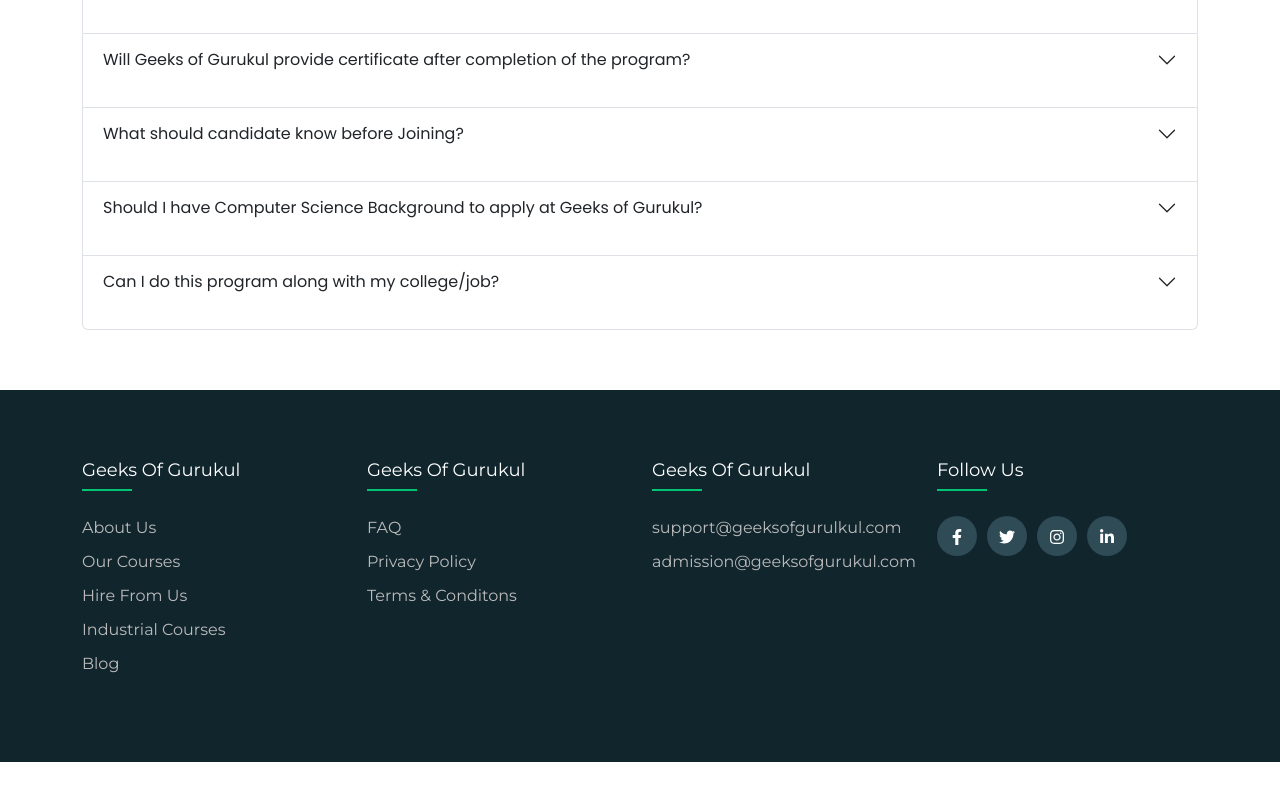
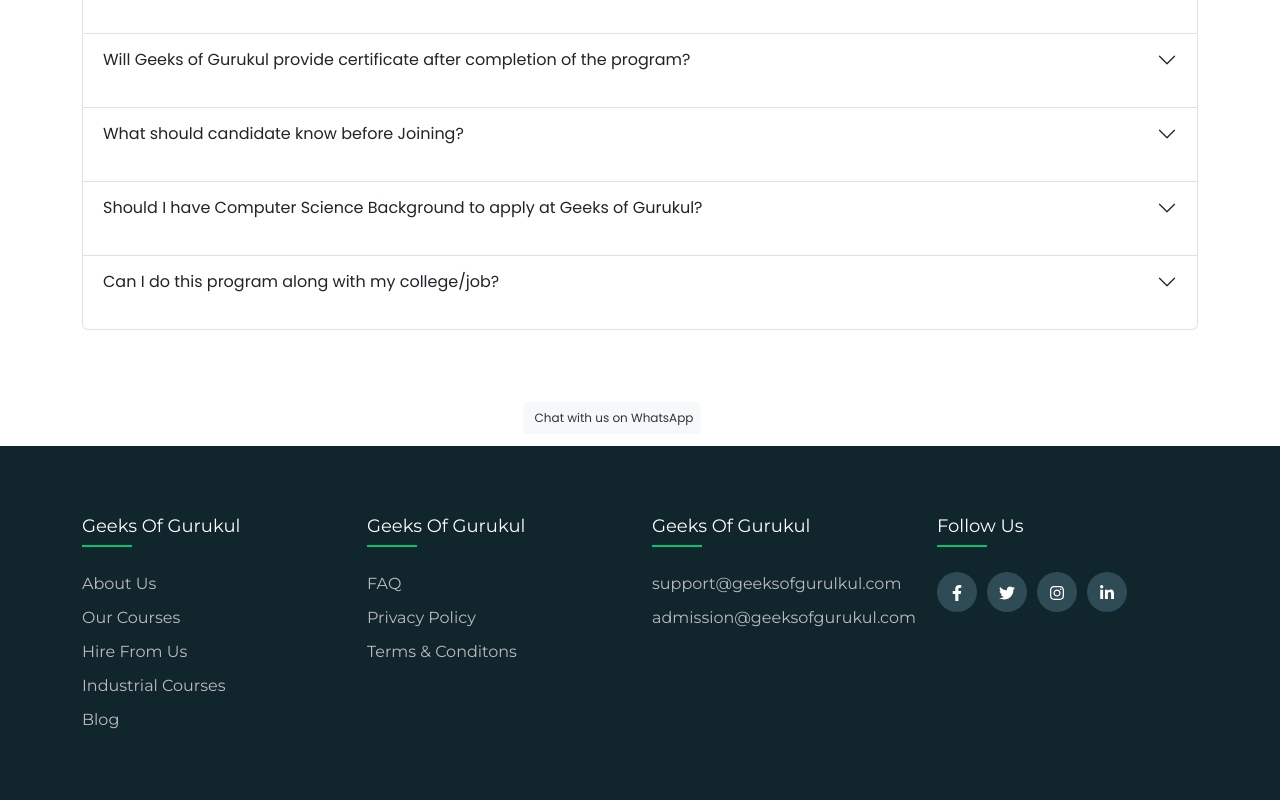
Before and after one commit to KhalidMimMuzahid/gog-main-react-app-client-side, a React (Create React App) app: page / in a window 1280 px wide. Shown: the part 5615-6415 px from the top of the page. Before the commit the page ends 6377 px from the top, so only its background shows below. Built offline with nearby package versions, Linux system fonts and the light colour scheme; no server answers.

Commit message:
whatsapp chat

```diff
--- a/package.json
+++ b/package.json
@@ -23,6 +23,7 @@
     "react-icons": "^4.8.0",
     "react-router-dom": "^6.9.0",
     "react-scripts": "5.0.1",
+    "react-scroll-to-top": "^3.0.0",
     "react-typewriter-effect": "^1.1.0",
     "swiper": "^9.1.1",
     "web-vitals": "^2.1.4"
--- a/src/components/banner/Banner.jsx
+++ b/src/components/banner/Banner.jsx
@@ -5,7 +5,7 @@ import "./Banner.css";
 const Banner = () => {
 
   return (
-    <div className="hero-Area-Ancor-Fixed">
+    <div id="lift-up" className="hero-Area-Ancor-Fixed">
       <div className="container">
         <div className="row align-items-center">
           <div className="col-md-12 col-lg-6 col-xl-7">
--- /dev/null
+++ b/src/components/whatsApp/WhatsAppMessage.css
@@ -0,0 +1,46 @@
+.cleverwa-left-side .cleverwa-toggle {
+    flex-direction: row-reverse;
+}
+
+.cleverwa-toggle {
+    display: flex;
+    align-items: center;
+    justify-content: center;
+    white-space: nowrap;
+    line-height: 100%;
+    cursor: pointer;
+    transition: box-shadow 80ms ease-in-out,width .4s ease .2s;
+}
+
+.cleverwa-toggle .cleverwa-toggle-text {
+    padding: 8px 8px 8px 12px;
+    margin: 0 7px;
+    background-color: #f5f7f9;
+    font-size: 12px;
+    border-radius: 5px;
+    color: #000;
+    opacity: .8;
+    transition: .4s ease all;
+    -webkit-transition: .4s ease all;
+    -moz-transition: .4s ease all;
+}
+
+.cleverwa-container .cleverwa-toggle .cleverwa-toggle-icon, .cleverwa-container .cleverwa-mobile-close, .cleverwa-container .cleverwa-description, .cleverwa-container .cleverwa-description a {
+    background-color: #0dc152;
+    color: rgba(255,255,255,1);
+}
+
+.cleverwa-toggle .cleverwa-toggle-icon {
+    display: flex;
+    align-items: center;
+    justify-content: center;
+    width: 56px;
+    height: 56px;
+    border-radius: 50%;
+    padding: 12px;
+    position: relative;
+}
+
+.cleverwa-container .cleverwa-toggle svg {
+    fill: rgba(255,255,255,1);
+}
--- /dev/null
+++ b/src/components/whatsApp/WhatsAppMessage.jsx
@@ -0,0 +1,19 @@
+import React from 'react';
+import './WhatsAppMessage.css'
+import { AiOutlineWhatsApp } from 'react-icons/ai';
+
+const WhatsAppMessage = () => {
+    return (
+        <div>
+            <div class="cleverwa-toggle">
+                <span class="cleverwa-toggle-text">Chat with us on WhatsApp</span>
+                <div class="cleverwa-toggle-icon">
+                    <svg class="WhatsApp" width="20px" height="20px" viewBox="0 0 90 90"><use xlink:href="#cleverwa-logo"></use></svg>
+                    <div class="cleverwa-toggle-close"></div>
+                </div>
+			</div>
+        </div>
+    );
+};
+
+export default WhatsAppMessage;
--- a/src/pages/home/Home.jsx
+++ b/src/pages/home/Home.jsx
@@ -5,6 +5,8 @@ import Brands from '../../components/Brands/Brands';
 import Master from '../../components/Master/Master';
 import OurProgram from '../../components/ourProgram/OurProgram';
 import Team from '../../components/Team/Team';
+import ScrollToTop from 'react-scroll-to-top';
+import WhatsAppMessage from '../../components/whatsApp/WhatsAppMessage';
 
 const Home = () => {
     return (
@@ -15,6 +17,8 @@ const Home = () => {
             <Brands></Brands>
             <Team></Team>
             <Accordions></Accordions>
+            <ScrollToTop color='#4CA358' style={{borderRadius: "50%", fontWeight:"bold"}}/>
+            <WhatsAppMessage/>
         </div>
     );
 };
```
Also changed, not shown: 1 other file (tests, documents, lock files or other folders).
